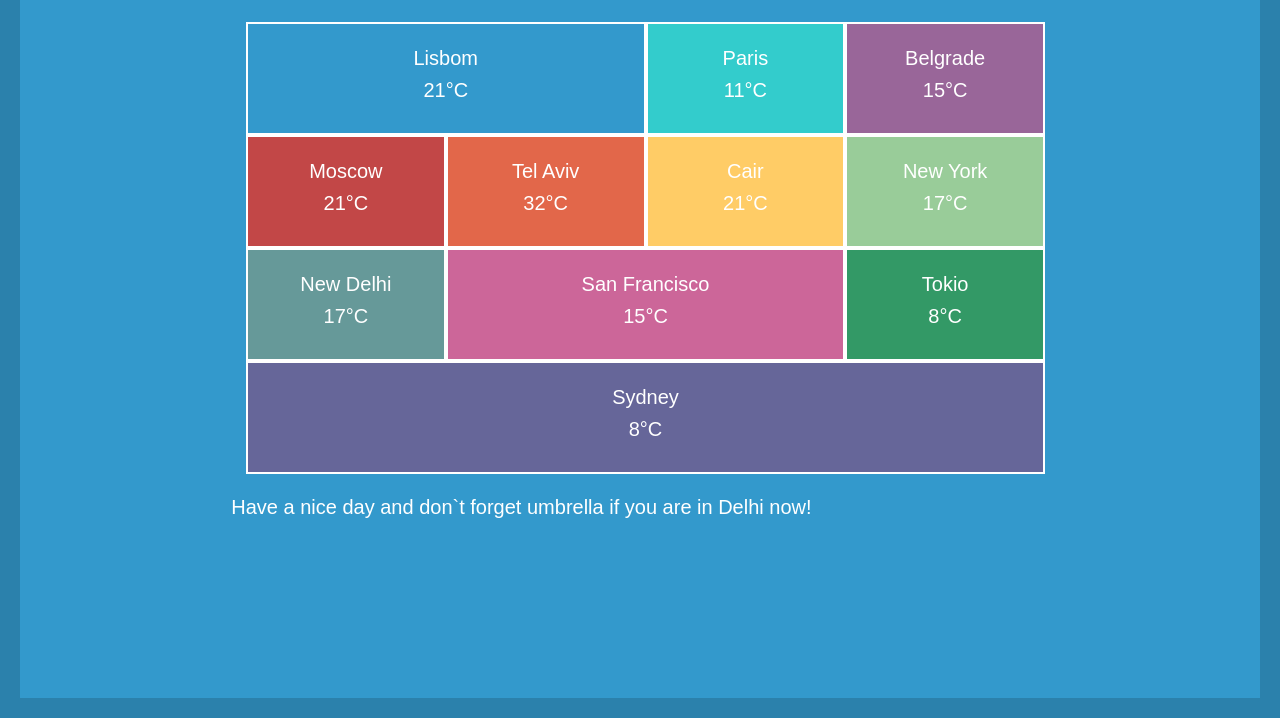
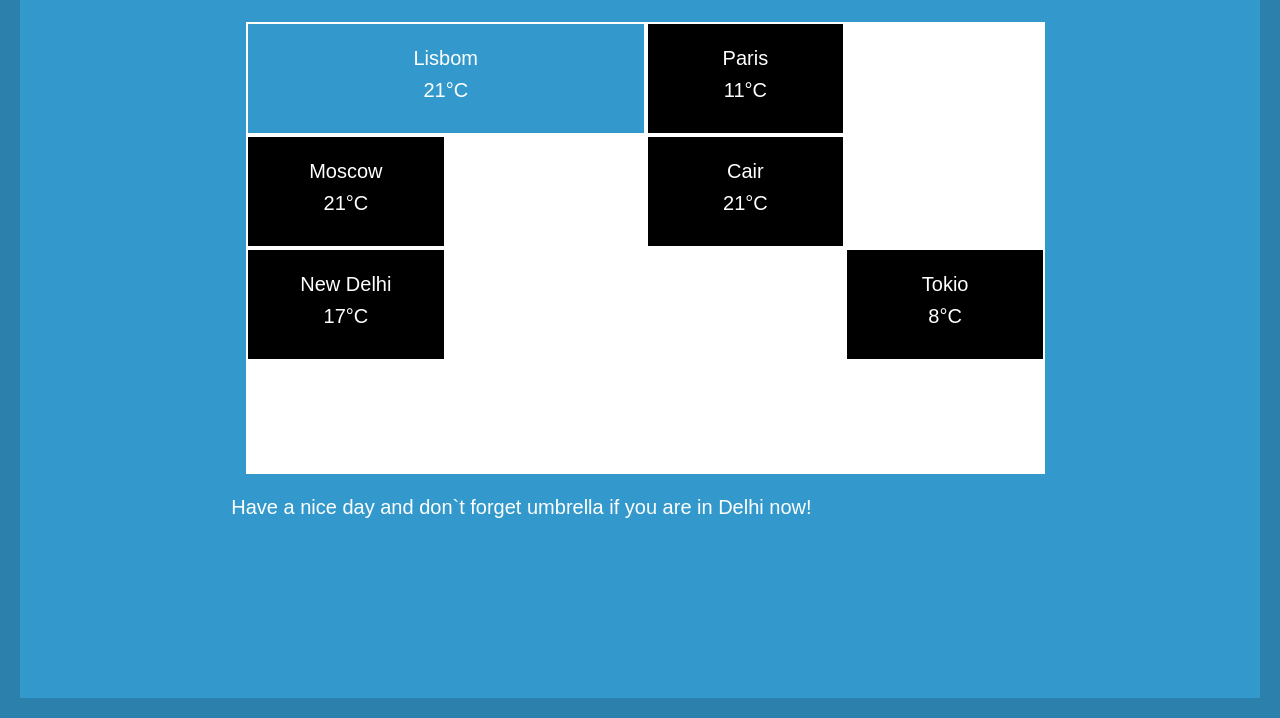
Before and after one commit to mr171188geo/css-weather-forecast, a plain HTML site: page index.html in a window 1280 px wide. Shown: the part 82-800 px from the top of the page. Drawn offline with Linux system fonts and the light colour scheme; some icons are missing.

Commit message:
changes background color on white and black

```diff
--- a/css/style.css
+++ b/css/style.css
@@ -83,34 +83,34 @@ ul li:hover {
 	border-bottom: 2px solid #fff;
 }
 .color2{
-	background: #33CCCC;
+	background: #000000;
 }
 .color3{
-	background: #996699;
+	background: #ffffff;
 }
 .color4{
-	background: #C24747;
+	background: #000;
 }
 .color5{
-	background: #E2674A;
+	background: #fff;
 }
 .color6{
-	background: #FFCC66;
+	background: #000;
 }
 .color7{
-	background: #99CC99;
+	background: #fff;
 }
 .color8{
-	background: #669999;
+	background: #000;
 }
 .color9{
-	background: #CC6699;
+	background: #fff;
 }
 .color10{
-	background: #339966;
+	background: #000;
 }
 .color11{
-	background: #666699;
+	background: #fff;
 }
 .wi{
 	font-size: 30px;
--- a/index.html
+++ b/index.html
@@ -2,7 +2,7 @@
 <html lang="en">
 <head>
 	<meta charset="UTF-8">
-	<title>CSS Weather Forecast</title>
+	<title>CSS Weather Forecast меняю цвета</title>
 	<link rel="stylesheet" href="css/style.css">
 	 <link rel="icon" href="favicon.png">
 	<link rel="stylesheet" href="https://cdnjs.cloudflare.com/ajax/libs/weather-icons/2.0.5/css/weather-icons.min.css">
```
